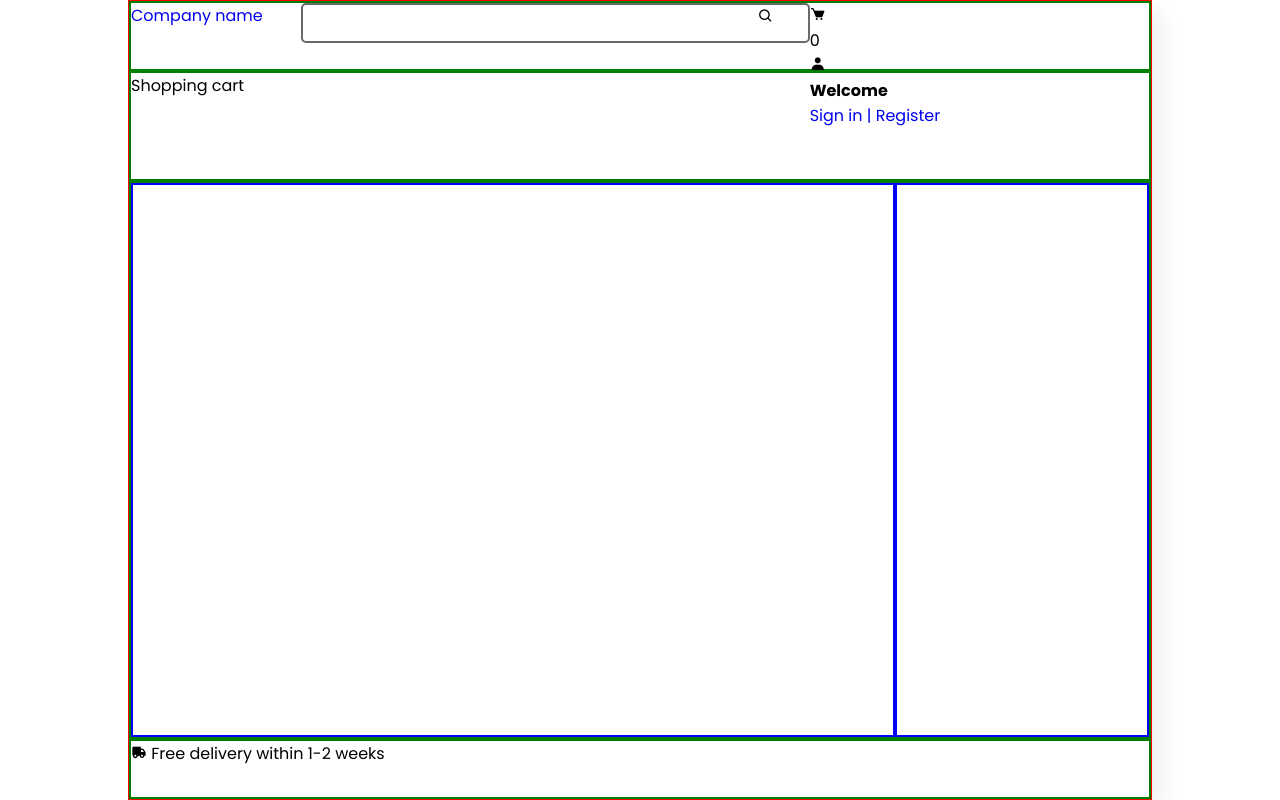
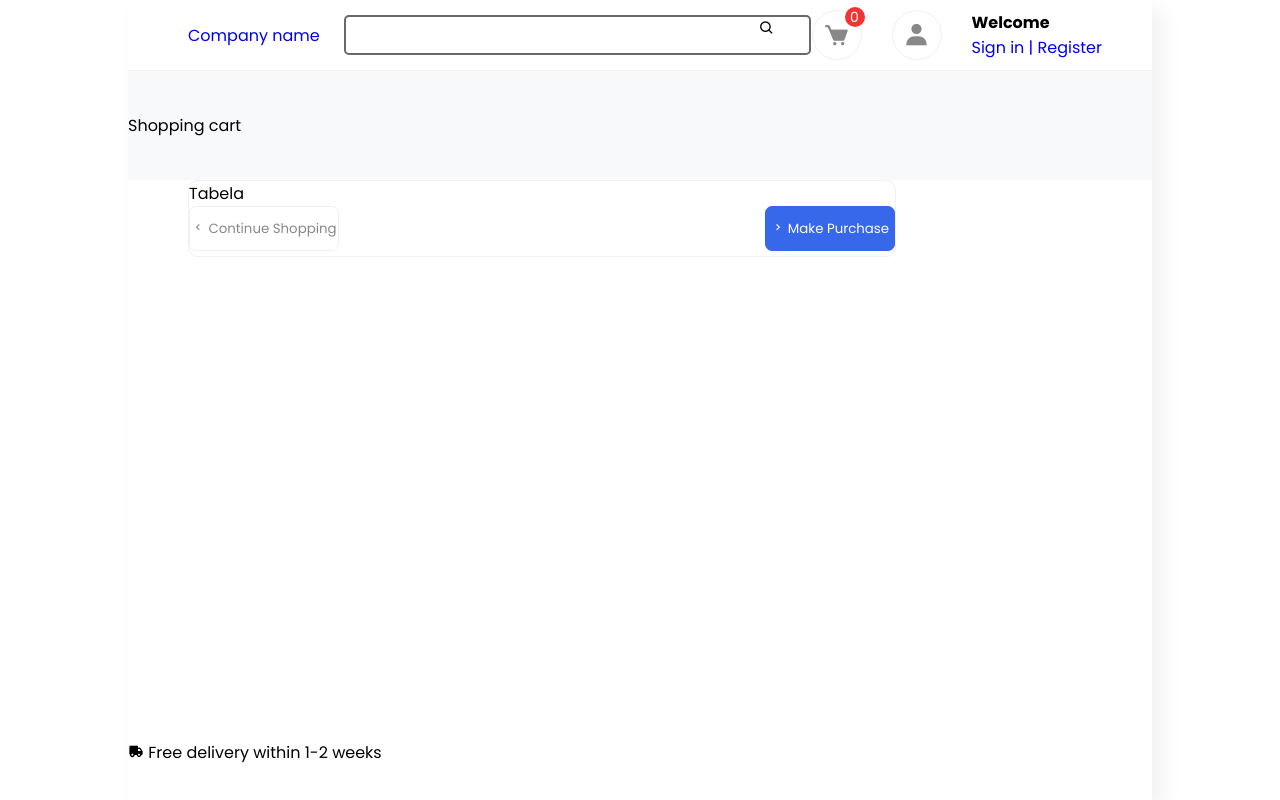
Before and after one commit to vinicius1med/AulasGit, a plain HTML site: page 27.04/index.html in a window 1280 px wide. Drawn offline with nearby package versions, Linux system fonts and the light colour scheme.

Commit message:
atualizado02.05

```diff
--- a/27.04/css/style.css
+++ b/27.04/css/style.css
@@ -6,7 +6,9 @@
   --bg-notify: #f23435;
   --bg-shop: #f7f9fa;
   --bg-success: #ccf0d0;
+  --bg-section: #f7f9fa;
   --shadow: #f0f0f0;
+  --primary-text: #888;
 }
 
 * {
@@ -29,7 +31,7 @@ body {
 
 .container {
   margin: 0 auto;
-  border: .1rem solid red;
+  /* border: .1rem solid red; */
   width: 80vw;
   height: 100vh;
   box-shadow: 1rem 1rem 2rem var(--shadow);
@@ -37,12 +39,12 @@ body {
   grid-template-rows: 7rem 11rem 1fr 6rem;
 }
 
-header,
+/* header,
 section,
 main,
 footer {
   border: .2rem solid green;
-}
+} */
 
 header {
   display: grid;
@@ -52,6 +54,8 @@ header {
 header .h-esq {
   display: grid;
   grid-template-columns: 1fr 3fr;
+  align-items: center;
+  padding-left: 6rem;
 }
 
 header .h-esq .input{
@@ -72,6 +76,93 @@ main {
   grid-template-columns: 3fr 1fr;
 }
 
-main div {
+/* main div {
   border: .2rem solid blue;
+} */
+
+header .h-dir {
+  display: grid;
+  grid-template-columns: 8rem 8rem auto;
+  justify-content: right;
+  align-items: center;
 }
+
+header .h-dir .cart, .user {
+  /* background: tomato; */
+  border-radius: 50%;
+  border: .1rem solid var(--shadow);
+  width: 5rem;
+  height: 5rem;
+  color: var(--primary-text);
+  font-size: 2.7rem;
+  display: grid;
+  align-items: center;
+  justify-content: center;
+  position: relative;
+}
+
+header .h-dir .cart .notify {
+  background-color: var(--bg-notify);
+  border-radius: 50%;
+  width: 2rem;
+  height: 2rem;
+  font-size: 1.4rem;
+  color: #fff;
+  position: absolute;
+  top: -.4rem;
+  right: -.4rem;
+  text-align: center;
+}
+
+header .h-dir .signin {
+  margin-right: 5rem;
+}
+
+section {
+  background: var(--bg-section);
+  border-top: 0.1rem solid var(--shadow);
+  display: grid;
+  align-items: center;
+}
+
+section h1 {
+  font-weight: 500;
+  font-size: 3rem;
+  padding-left: 6rem;
+  color: var(--primary-text);
+}
+
+main .list {
+  border: .1rem solid var(--shadow);
+  margin-left: 6rem;
+  border-radius: 1rem;
+  display: grid;
+  grid-template-rows: 1fr 5rem;
+}
+
+main .list .button {
+  display: grid;
+  grid-template-columns: 15rem 13rem;
+  justify-content: space-between;
+
+}
+
+main .list .button button {
+  height: 4.5rem;
+  border-radius: .7rem;
+  background: none;
+  cursor: pointer;
+}
+
+main .list .button button:nth-child(1) {
+  border: .1rem solid var(--shadow);
+  color: var(--primary-text);
+  width: 15rem;
+}
+
+main .list .button button:nth-child(2) {
+  border: .1rem solid var(--bg-button);
+  background: var(--bg-button);
+  color: #fff;
+  width: 13rem;
+}
--- a/27.04/index.html
+++ b/27.04/index.html
@@ -41,7 +41,21 @@
         </header>
         <section>Shopping cart</section>
         <main>
-            <div class="product-list"></div>
+            <div class="product-list">
+                <div class="list">
+                    <div class="table">Tabela</div>
+                    <div class="button">
+                        <button>
+                            <i class='bx bx-chevron-left'></i>
+                            <span>Continue Shopping</span>
+                        </button>
+                        <button>
+                            <i class='bx bx-chevron-right' ></i>
+                            <span>Make Purchase</span>
+                        </button>
+                    </div>
+                </div>
+            </div>
             <div class="payment"></div>
         </main>
         <footer>
```
